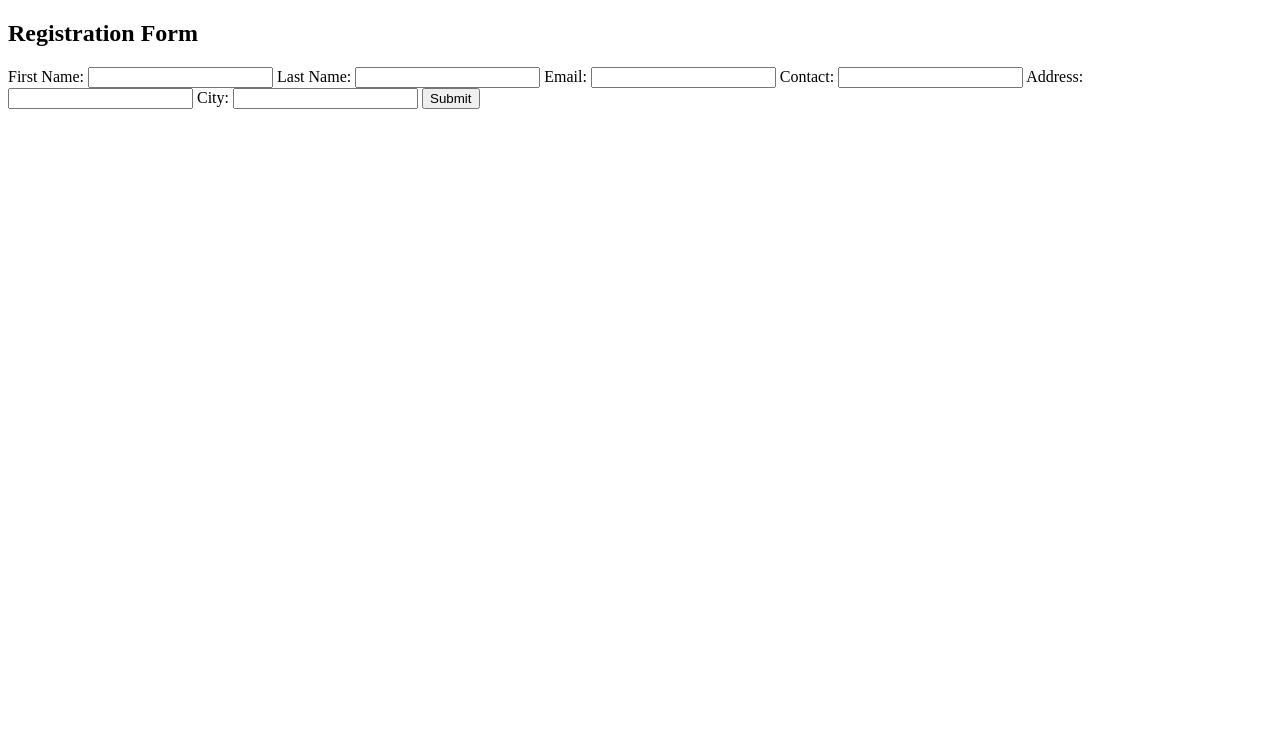
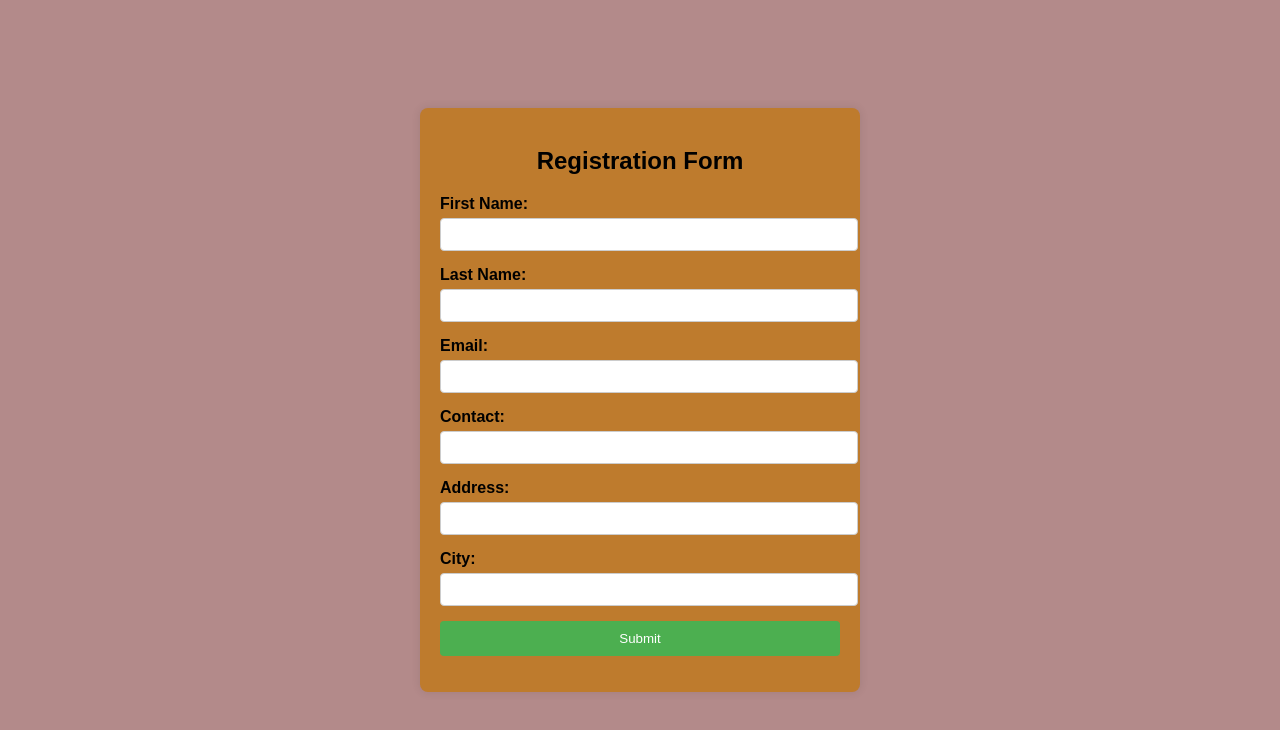
Before and after one commit to 2K-2005/registerform, a plain HTML site: page index.html in a window 1280 px wide. Drawn offline with Linux system fonts and the light colour scheme.

Commit message:
Update index.html

```diff
--- a/index.html
+++ b/index.html
@@ -4,7 +4,67 @@
     <meta charset="UTF-8">
     <meta name="viewport" content="width=device-width, initial-scale=1.0">
     <title>Registration Form</title>
-    <link rel="stylesheet" href="styles.css">
+    <style>
+        body {
+            font-family: Arial, sans-serif;
+            background-color: #b38a8a;
+            display: flex;
+            justify-content: center;
+            align-items: center;
+            height: 100vh;
+            margin: 0;
+        }
+
+        .form-container {
+            background-color: #be7b2d;
+            padding: 20px;
+            border-radius: 8px;
+            box-shadow: 0 0 10px rgba(0, 0, 0, 0.1);
+            width: 400px;
+        }
+
+        h2 {
+            text-align: center;
+            margin-bottom: 20px;
+        }
+
+        label {
+            display: block;
+            margin-bottom: 5px;
+            font-weight: bold;
+        }
+
+        input[type="text"],
+        input[type="email"],
+        input[type="tel"] {
+            width: 100%;
+            padding: 8px;
+            margin-bottom: 15px;
+            border: 1px solid #ccc;
+            border-radius: 4px;
+        }
+
+        button {
+            width: 100%;
+            padding: 10px;
+            background-color: #4CAF50;
+            color: white;
+            border: none;
+            border-radius: 4px;
+            cursor: pointer;
+        }
+
+        button:hover {
+            background-color: #45a049;
+        }
+
+        #message {
+            text-align: center;
+            margin-top: 15px;
+            color: green;
+            font-weight: bold;
+        }
+    </style>
 </head>
 <body>
     <div class="form-container">
@@ -33,6 +93,25 @@
         <p id="message"></p>
     </div>
 
-    <script src="script.js"></script>
+    <script>
+        document.getElementById('registrationForm').addEventListener('submit', function(event) {
+            event.preventDefault(); // Prevent the form from submitting the default way
+
+            // Simple validation (all fields are required)
+            let firstname = document.getElementById('firstname').value.trim();
+            let lastname = document.getElementById('lastname').value.trim();
+            let email = document.getElementById('email').value.trim();
+            let contact = document.getElementById('contact').value.trim();
+            let address = document.getElementById('address').value.trim();
+            let city = document.getElementById('city').value.trim();
+
+            if (firstname && lastname && email && contact && address && city) {
+                document.getElementById('message').textContent = "Registration complete";
+            } else {
+                document.getElementById('message').textContent = "Please fill out all fields";
+                document.getElementById('message').style.color = "red";
+            }
+        });
+    </script>
 </body>
 </html>
```
